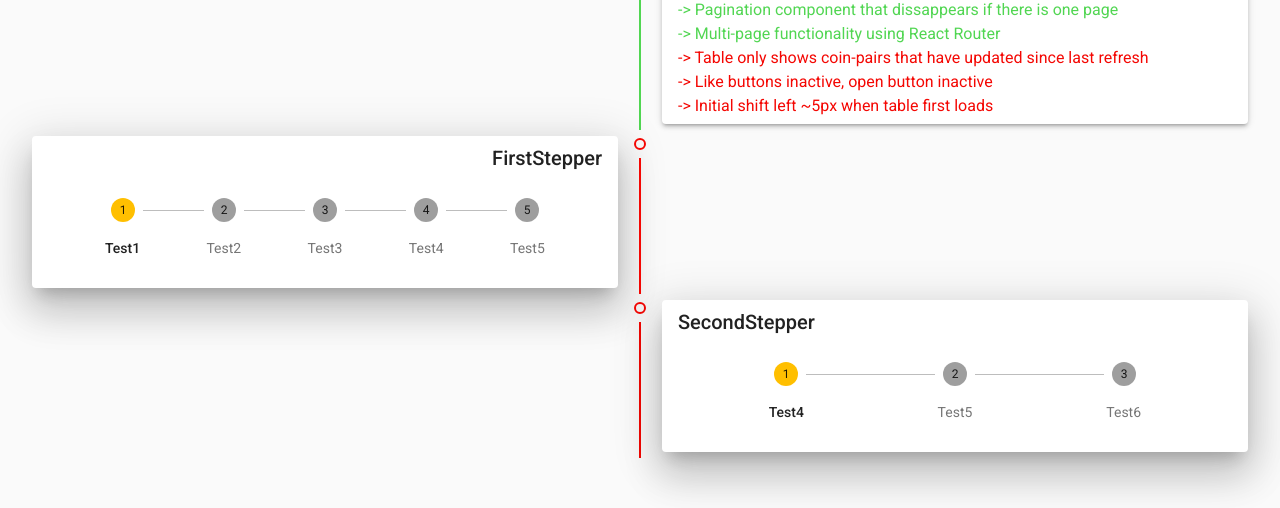
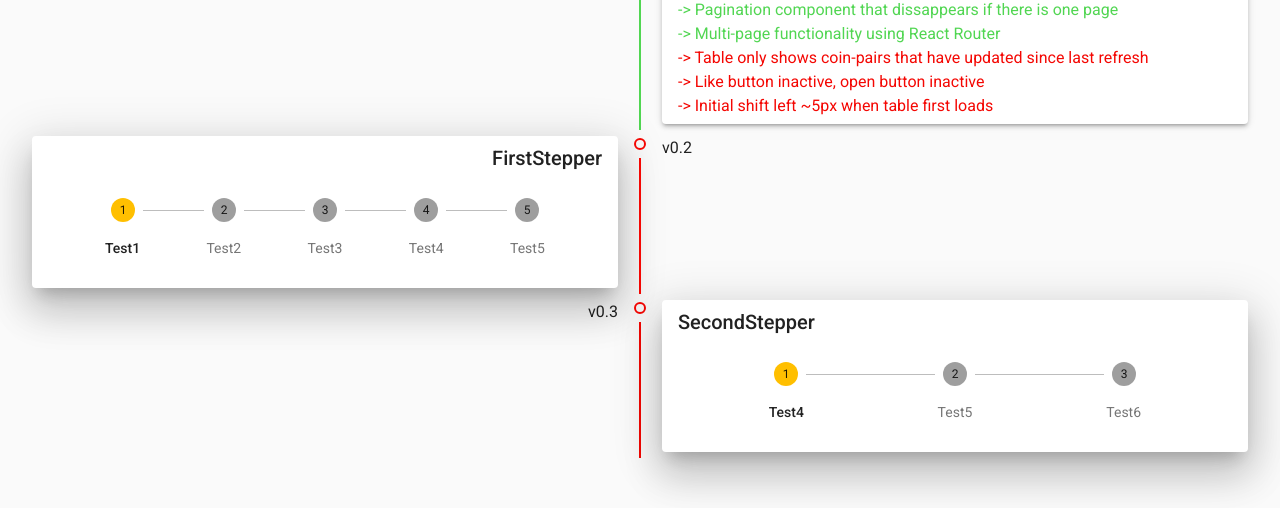
Before and after one commit to swdpcomputing/candle-data, a React (Create React App) app: page /timeline in a window 1280 px wide. Shown: the part 248-756 px from the top of the page. Built offline with nearby package versions, Linux system fonts and the light colour scheme.

Commit message:
Added oppositeContent to stepperWrapperMUI

```diff
--- a/src/common/likeheart.jsx
+++ b/src/common/likeheart.jsx
@@ -1,6 +1,6 @@
 import React from "react";
 
-const LikeHeart = ({liked, onClick}) => {//Destructuring props from the props argument of the function
+const Likeheart = ({liked, onClick}) => {//Destructuring props from the props argument of the function
   let heartState = "fa fa-heart";
   if (!liked) heartState += "-o";
   return (
@@ -12,4 +12,4 @@ const LikeHeart = ({liked, onClick}) => {//Destructuring props from the props ar
   );
 };
 
-export default LikeHeart;
+export default Likeheart;
--- a/src/common/stepperMUIWrapper.jsx
+++ b/src/common/stepperMUIWrapper.jsx
@@ -3,6 +3,7 @@ import { makeStyles } from "@material-ui/core/styles"
 import PropTypes from "prop-types";
 import TimelineItem from "@material-ui/lab/TimelineItem";
 import TimelineContent from "@material-ui/lab/TimelineContent";
+import TimelineOppositeContent from "@material-ui/lab/TimelineOppositeContent";
 import Paper from "@material-ui/core/Paper";
 import Typography from "@material-ui/core/Typography";
 import TimelineDotAndConnector from "./timelineDotAndConnector";
@@ -20,6 +21,7 @@ const useStyles = makeStyles({
 
 const StepperMUIWrapper = ({
   titleText,
+  oppositeContent,
   items,
   activeStep,
   dotColour,
@@ -30,6 +32,9 @@ const StepperMUIWrapper = ({
 
   return (
     <TimelineItem>
+      <TimelineOppositeContent>
+        <Typography>{oppositeContent}</Typography>
+      </TimelineOppositeContent>
       <TimelineDotAndConnector
         dotColour={dotColour}
         dotVariant={dotVariant}
@@ -48,6 +53,7 @@ const StepperMUIWrapper = ({
 };
 
 StepperMUIWrapper.defaultProps = {
+  oppositeContent: "",
   titleText: "Title",
   activeStep: 0,
   dotColour: "primary",
--- a/src/components/candleDataTimeline.jsx
+++ b/src/components/candleDataTimeline.jsx
@@ -23,13 +23,14 @@ const CandleDataTimeline = () => {
           {text: "-> Pagination component that dissappears if there is one page", color:'primary'},
           {text: "-> Multi-page functionality using React Router", color:'primary'},
           {text: "-> Table only shows coin-pairs that have updated since last refresh", color:'secondary'},
-          {text: "-> Like buttons inactive, open button inactive ", color:'secondary'},
+          {text: "-> Like button inactive, open button inactive ", color:'secondary'},
           {text: "-> Initial shift left ~5px when table first loads ", color:'secondary'},
         ]}
       ></TimelineItemPaper>
 
       <StepperMUIWrapper
         titleText={"FirstStepper"}
+        oppositeContent={"v0.2"}
         items={[
           { itemText: "Test1" },
           { itemText: "Test2" },
@@ -45,6 +46,7 @@ const CandleDataTimeline = () => {
 
       <StepperMUIWrapper
         titleText={"SecondStepper"}
+        oppositeContent={"v0.3"}
         items={[
           { itemText: "Test4" },
           { itemText: "Test5" },
```
